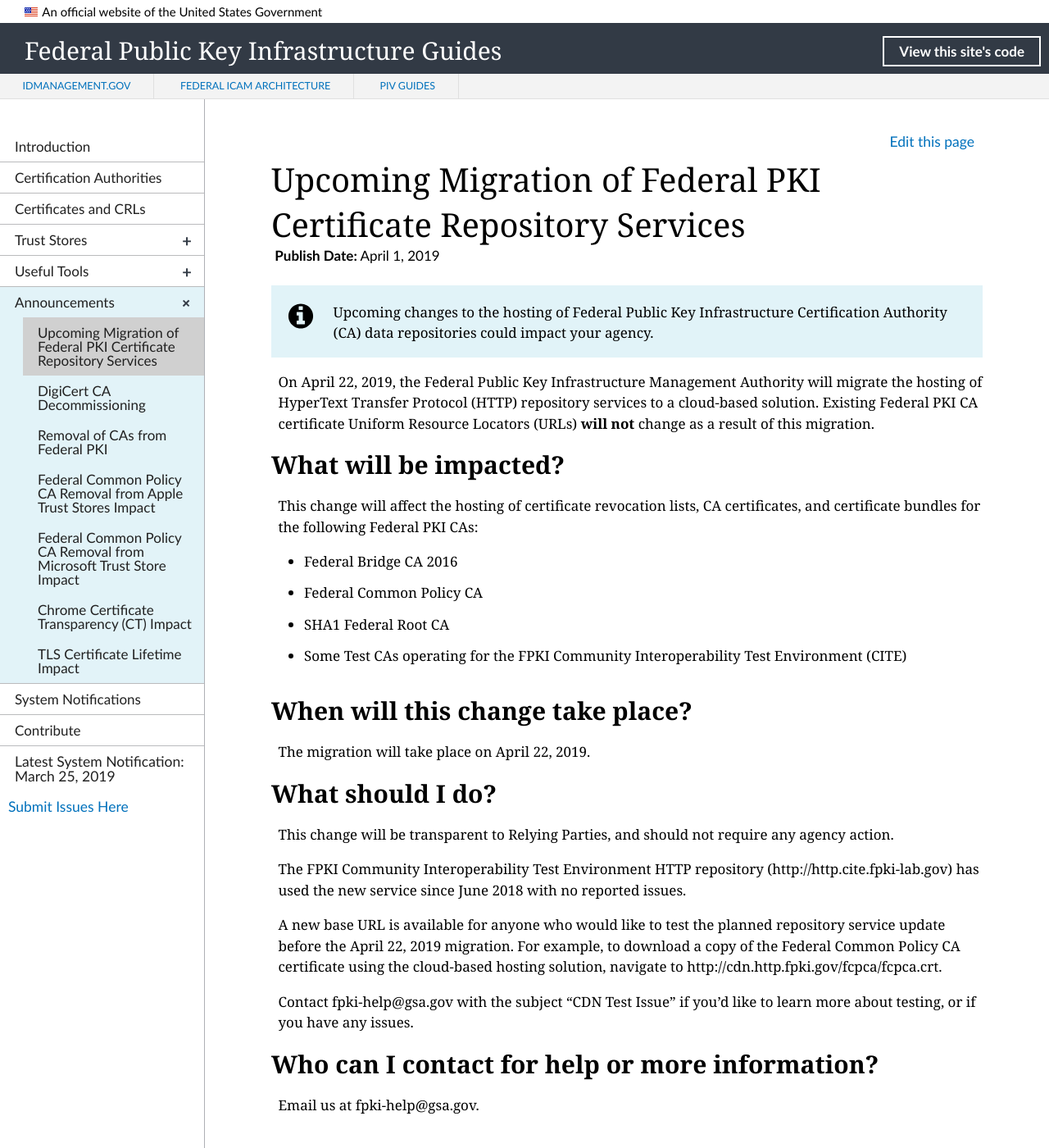
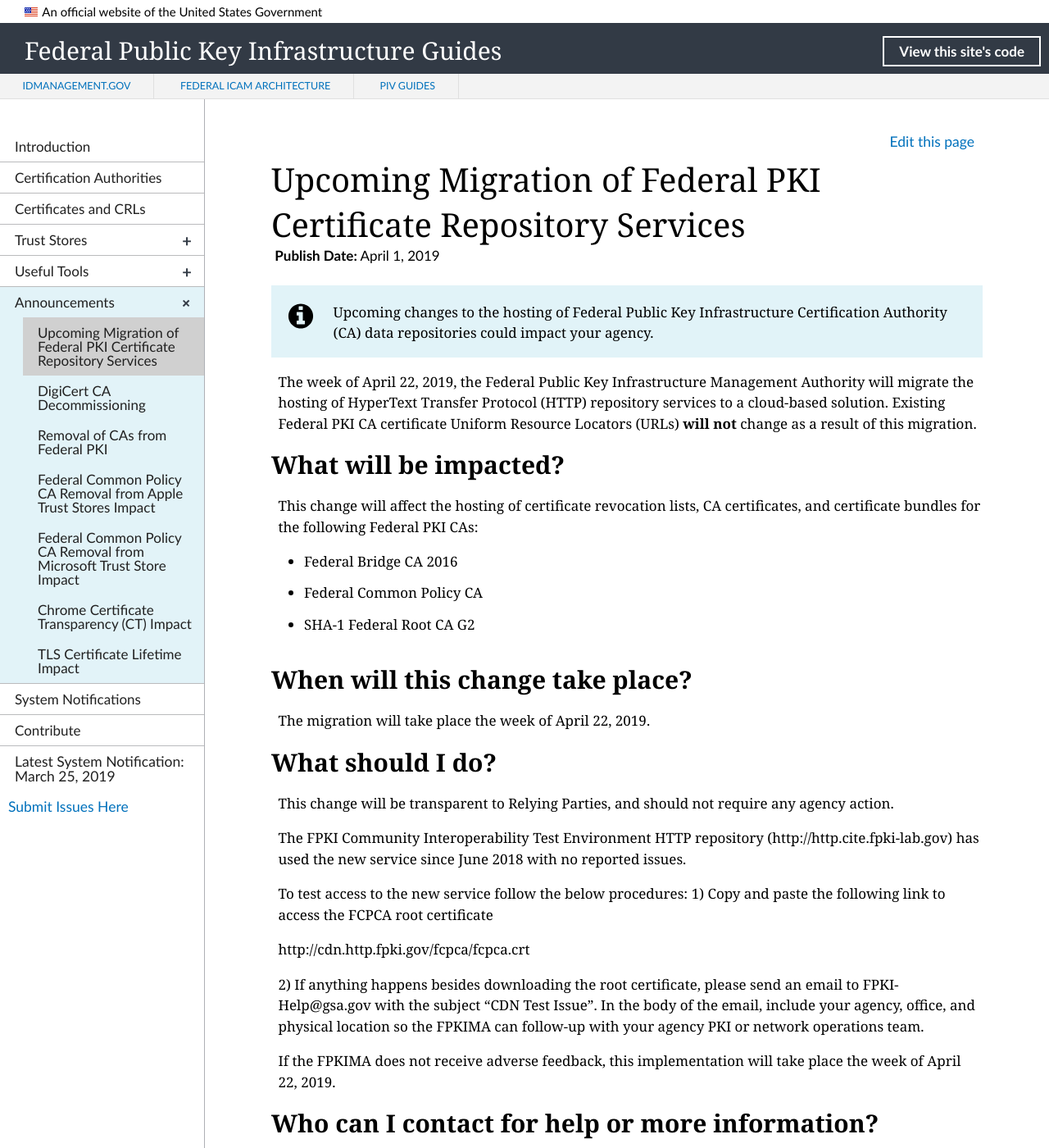
Before and after one commit to GSA/fpki-guides, a Jekyll site: the page built from _announcements/01_fpki-repository-migration.md, in a window 1280 px wide and 1400 px high. Shown: the whole window at 82% size. Built offline with Jekyll 4.4.1, drawn with Linux system fonts in a browser that asks for light colours; nearby versions of some CDN libraries; library files that are not in the unit come from our copies.

Commit message:
Refine test procedures

```diff
--- a/_announcements/01_fpki-repository-migration.md
+++ b/_announcements/01_fpki-repository-migration.md
@@ -10,27 +10,31 @@ description: On April 22, 2019, the Federal Public Key Infrastructure Management
 
 {% include alert-info.html content="Upcoming changes to the hosting of Federal Public Key Infrastructure Certification Authority (CA) data repositories could impact your agency." %}
 
-On April 22, 2019, the Federal Public Key Infrastructure Management Authority will migrate the hosting of HyperText Transfer Protocol (HTTP) repository services to a cloud-based solution. Existing Federal PKI CA certificate Uniform Resource Locators (URLs) **will not** change as a result of this migration.
+The week of April 22, 2019, the Federal Public Key Infrastructure Management Authority will migrate the hosting of HyperText Transfer Protocol (HTTP) repository services to a cloud-based solution. Existing Federal PKI CA certificate Uniform Resource Locators (URLs) **will not** change as a result of this migration.
 
 ## What will be impacted?
 
 This change will affect the hosting of certificate revocation lists, CA certificates, and certificate bundles for the following Federal PKI CAs:
 - Federal Bridge CA 2016
 - Federal Common Policy CA
-- SHA1 Federal Root CA
-- Some Test CAs operating for the FPKI Community Interoperability Test Environment (CITE)
+- SHA-1 Federal Root CA G2
 
 ## When will this change take place?
-The migration will take place on April 22, 2019.
+The migration will take place the week of April 22, 2019.
 
 ## What should I do?
 This change will be transparent to Relying Parties, and should not require any agency action.
 
 The FPKI Community Interoperability Test Environment HTTP repository (http://http.cite.fpki-lab.gov) has used the new service since June 2018 with no reported issues.
 
-A new base URL is available for anyone who would like to test the planned repository service update before the April 22, 2019 migration. For example, to download a copy of the Federal Common Policy CA certificate using the cloud-based hosting solution, navigate to http://cdn.http.fpki.gov/fcpca/fcpca.crt.
+To test access to the new service follow the below procedures:
+  1) Copy and paste the following link to access the FCPCA root certificate
 
-Contact fpki-help@gsa.gov with the subject “CDN Test Issue” if you'd like to learn more about testing, or if you have any issues.
+  http://cdn.http.fpki.gov/fcpca/fcpca.crt
+
+  2) If anything happens besides downloading the root certificate, please send an email to FPKI-Help@gsa.gov with the subject “CDN Test Issue”. In the body of the email, include your agency, office, and physical location so the FPKIMA can follow-up with your agency PKI or network operations team.
+
+If the FPKIMA does not receive adverse feedback, this implementation will take place the week of April 22, 2019.
 
 ## Who can I contact for help or more information?
 Email us at fpki-help@gsa.gov.
```
